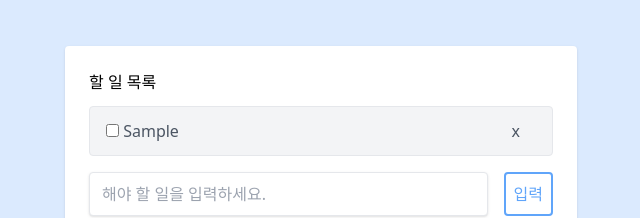
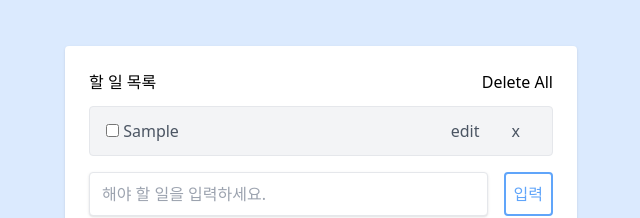
Before and after one commit to hyonna/react-app-project, a React (Create React App) app: page / in a window 1280 px wide. Both pictures are taken after typing "Sample" into the empty fields and a click on the input "입력". Shown: the part 257-475 px from the top of the page, without its empty margins (319-959 px from the left). Built offline with nearby package versions, Linux system fonts and the light colour scheme.

Commit message:
todo list crud complete

```diff
--- a/src/App.js
+++ b/src/App.js
@@ -1,6 +1,6 @@
 import React, { useState } from "react";
 import Form from "./components/Form";
-import List from "./components/List";
+import Lists from "./components/Lists";
 
 export default function App() {
   const [todoData, setTodoData] = useState([]);
@@ -20,13 +20,18 @@
     setValue("");
   };
 
+  const handleRemoveClick = () => {
+    setTodoData([]);
+  };
+
   return (
     <div className="flex items-center justify-center w-screen h-screen bg-blue-100">
       <div className="w-full p-6 m-4 bg-white rounded shadow md:w-3/4 md:max-w-lg lg:w-3/4 lg:max-w-lg">
         <div className="flex justify-between mb-3">
           <h1>할 일 목록</h1>
+          <button onClick={handleRemoveClick}>Delete All</button>
         </div>
-        <List todoData={todoData} setTodoData={setTodoData} />
+        <Lists todoData={todoData} setTodoData={setTodoData} />
         <Form value={value} setValue={setValue} handleSubmit={handleSubmit} />
       </div>
     </div>
--- a/src/components/List.js
+++ b/src/components/List.js
@@ -1,11 +1,21 @@
-import React from "react";
-import { DragDropContext, Droppable, Draggable } from "react-beautiful-dnd";
+import React, { useState } from "react";
 
-export default function list({ todoData, setTodoData }) {
+const List = ({
+  id,
+  title,
+  completed,
+  todoData,
+  setTodoData,
+  provided,
+  snapshot,
+}) => {
+  const [isEditing, setIsEditing] = useState(false);
+  const [editedTitle, setEditiedTitle] = useState(title);
+
   const handleCompleChange = (id) => {
     let newTodoData = todoData.map((data) => {
       if (data.id === id) {
-        data.completed = !data.completed;
+        data.completed = !completed;
       }
       return data;
     });
@@ -18,32 +28,57 @@
     return setTodoData(newTodoData);
   };
 
-  const handleEnd = (result) => {
-    if (!result.destination) return;
-
-    const newTodoData = todoData;
-
-    const [reorderedItem] = newTodoData.splice(result.source.index, 1);
-
-    newTodoData.splice(result.destination.index, 0, reorderedItem);
-    setTodoData(newTodoData);
+  const handleEditChange = (e) => {
+    setEditiedTitle(e.target.value);
   };
 
+  const handleSubmit = (e) => {
+    e.preventDefault();
+    let newTodoData = todoData.map((data) => {
+      if (data.id === id) {
+        data.title = editedTitle;
+      }
+      return data;
+    });
+
+    setTodoData(newTodoData);
+    setIsEditing(false);
+  };
+  if (isEditing) {
     return (
-    <div>
-      <DragDropContext onDragEnd={handleEnd}>
-        <Droppable droppableId="todo">
-          {(provided) => (
-            <div {...provided.droppableProps} ref={provided.innerRef}>
-              {todoData.map((data, index) => (
-                <Draggable
-                  key={data.id}
-                  draggableId={data.id.toString()}
-                  index={index}
+      <div
+        className={`flex items-center justify-between w-full px-4 py-1 my-2 bg-gray-100 text-gray-600 border rounded`}
       >
-                  {(provided, snapshot) => (
+        <form onSubmit={handleSubmit}>
+          <input
+            className="w-full px-3 py-2 mr-4 text-gray-500 rounded"
+            value={editedTitle}
+            onChange={handleEditChange}
+            autoFocus
+          />
+        </form>
+
+        <div className="items-center">
+          <button
+            className="px-4 py-2 float-right"
+            onClick={() => setIsEditing(false)}
+          >
+            x
+          </button>
+          <button
+            type="submit"
+            className="px-4 py-2 float-right"
+            onClick={handleSubmit}
+          >
+            save
+          </button>
+        </div>
+      </div>
+    );
+  } else {
+    return (
       <div
-                      key={data.id}
+        key={id}
         {...provided.draggableProps}
         ref={provided.innerRef}
         {...provided.dragHandleProps}
@@ -54,34 +89,30 @@
         <div className="items-center">
           <input
             type="checkbox"
-                          onChange={() => handleCompleChange(data.id)}
+            onChange={() => handleCompleChange(id)}
             defaultChecked={false}
           />{" "}
-                        <span
-                          className={
-                            data.completed ? "line-through" : undefined
-                          }
-                        >
-                          {data.title}
+          <span className={completed ? "line-through" : undefined}>
+            {title}
           </span>
         </div>
         <div className="items-center">
           <button
             className="px-4 py-2 float-right"
-                          onClick={() => handleClick(data.id)}
+            onClick={() => handleClick(id)}
           >
             x
           </button>
+          <button
+            className="px-4 py-2 float-right"
+            onClick={() => setIsEditing(true)}
+          >
+            edit
+          </button>
         </div>
-                    </div>
-                  )}
-                </Draggable>
-              ))}
-              {provided.placeholder}
-            </div>
-          )}
-        </Droppable>
-      </DragDropContext>
       </div>
     );
   }
+};
+
+export default List;
--- /dev/null
+++ b/src/components/Lists.js
@@ -0,0 +1,50 @@
+import React from "react";
+import { DragDropContext, Droppable, Draggable } from "react-beautiful-dnd";
+import List from "./List";
+
+export default function list({ todoData, setTodoData }) {
+  const handleEnd = (result) => {
+    if (!result.destination) return;
+
+    const newTodoData = todoData;
+
+    const [reorderedItem] = newTodoData.splice(result.source.index, 1);
+
+    newTodoData.splice(result.destination.index, 0, reorderedItem);
+    setTodoData(newTodoData);
+  };
+
+  return (
+    <div>
+      <DragDropContext onDragEnd={handleEnd}>
+        <Droppable droppableId="todo">
+          {(provided) => (
+            <div {...provided.droppableProps} ref={provided.innerRef}>
+              {todoData.map((data, index) => (
+                <Draggable
+                  key={data.id}
+                  draggableId={data.id.toString()}
+                  index={index}
+                >
+                  {(provided, snapshot) => (
+                    <List
+                      key={data.id}
+                      id={data.id}
+                      title={data.title}
+                      completed={data.completed}
+                      todoData={todoData}
+                      setTodoData={setTodoData}
+                      provided={provided}
+                      snapshot={snapshot}
+                    />
+                  )}
+                </Draggable>
+              ))}
+              {provided.placeholder}
+            </div>
+          )}
+        </Droppable>
+      </DragDropContext>
+    </div>
+  );
+}
```
Lines whose indentation alone changed are shown as unchanged.
